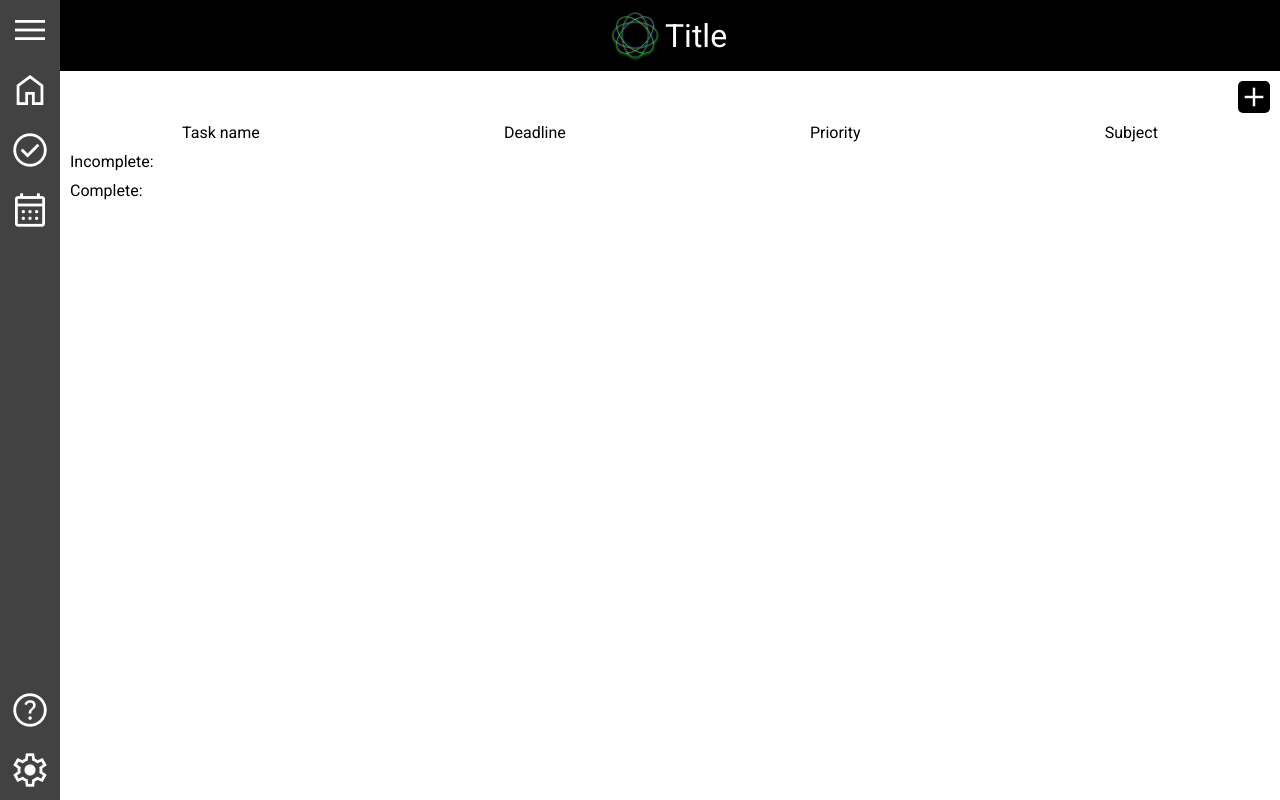
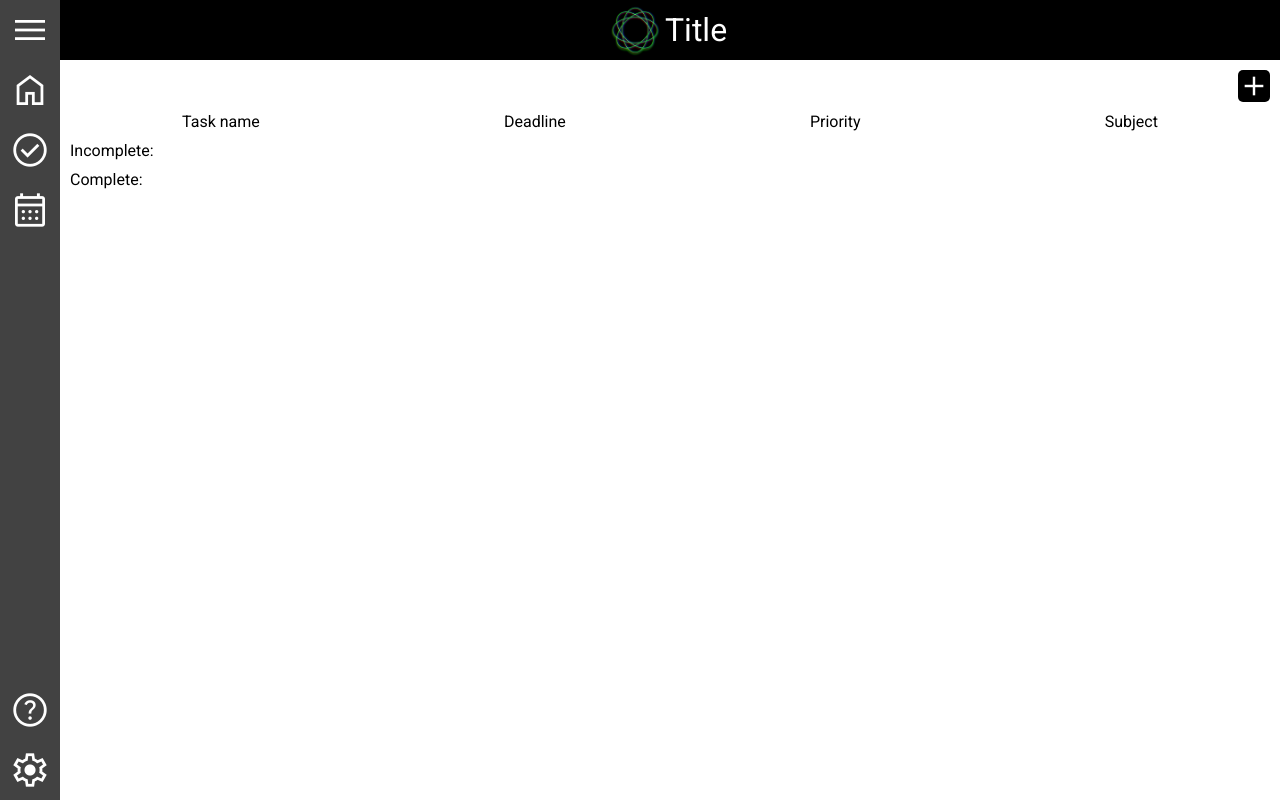
Before and after one commit to Youahm48/Web-Application, a React (Vite) app: page / in a window 1280 px wide. Built offline with nearby package versions, Linux system fonts and the light colour scheme.

Commit message:
Changed header padding from 10px to 3px so that it's properly aligned with the sidebar toggle button

```diff
--- a/src/stylesheets/components/Header.css
+++ b/src/stylesheets/components/Header.css
@@ -1,7 +1,7 @@
 #header {
   display: flex;
   align-items: center;
-  padding: 10px;
+  padding: 3px;
   width: 100%;
   min-height: 60px;
   background-color: black;
```
